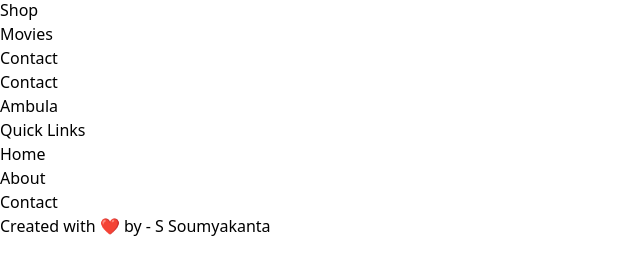
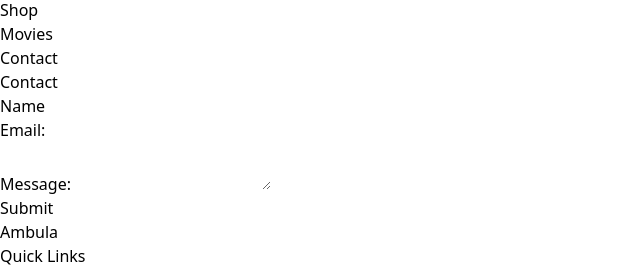
Before and after one commit to s-soumyakanta/ambula-assignment, a React (Vite) app: page /contact in a window 1280 px wide. Shown: the part 398-668 px from the top of the page, without its empty margins (0-640 px from the left). Built offline with nearby package versions, Linux system fonts and the light colour scheme.

Commit message:
contact form completed

```diff
--- a/package.json
+++ b/package.json
@@ -19,6 +19,7 @@
     "react": "^18.2.0",
     "react-dom": "^18.2.0",
     "react-router-dom": "^6.21.1",
+    "react-toastify": "^9.1.3",
     "sort-by": "^1.2.0"
   },
   "devDependencies": {
--- a/src/components/Navbar.jsx
+++ b/src/components/Navbar.jsx
@@ -90,7 +90,7 @@ const Navbar = () => {
 				createPortal(
 					<div
 						onClick={handleClick}
-						className='w-full h-full block z-20 bg-white absolute bg-opacity-60  top-0 lg:hidden'
+						className='w-full h-full block z-20 bg-white fixed bg-opacity-60  top-0 lg:hidden'
 					>
 						<div
 							onClick={(e) => e.stopPropagation()}
--- a/src/pages/Contact.jsx
+++ b/src/pages/Contact.jsx
@@ -1,8 +1,113 @@
+import { useState } from 'react';
+import { ToastContainer, toast } from 'react-toastify';
+import 'react-toastify/dist/ReactToastify.css';
 
 const Contact = () => {
+  const [formData, setFormData] = useState({
+    name: '',
+    email: '',
+    message: '',
+  });
+
+  const handleChange = (e) => {
+    const { name, value } = e.target;
+    setFormData({
+      ...formData,
+      [name]: value,
+    });
+  };
+
+  const validateForm = () => {
+    let valid = true;
+
+    if (formData.name.trim() === '') {
+      toast.error('Name is required');
+      valid = false;
+    }
+
+    const emailRegex = /^[^\s@]+@[^\s@]+\.[^\s@]+$/;
+    if (!emailRegex.test(formData.email)) {
+      toast.error('Invalid email address');
+      valid = false;
+    }
+
+    if (formData.message.trim() === '') {
+      toast.error('Message is required');
+      valid = false;
+    }
+
+    return valid;
+
+  };
+
+  const handleSubmit = (e) => {
+    e.preventDefault();
+
+
+    if (validateForm()) {
+      toast.success('Form submitted successfully');
+      setFormData({
+        name: '',
+        email: '',
+        message: '',
+      })
+    } else {
+      console.log('Form has errors.');
+    }
+  };
+
   return (
-    <div>Contact</div>
-  )
-}
+    <>
+    <div className='w-full flex flex-col space-y-6 items-center justify-center h-screen -mt-20'>
+      <div>
+        <h1 className='font-bold text-4xl uppercase text-red-500'>Contact</h1>
+      </div>
+      <form
+           onSubmit={handleSubmit}
+           className='flex flex-col  text-white max-w-5xl  space-y-10 rounded-md p-10 bg-blue-950 md:w-96'
+      >
+        <div className='flex flex-col space-y-2'>
+          <label htmlFor="name">Name</label>
+          <input
+            type="text"
+            id="name"
+            name="name"
+            value={formData.name}
+            onChange={handleChange}
+            className='text-black rounded-sm pl-2'
+          />
+        </div>
 
-export default Contact
+        <div className='flex flex-col space-y-2'>
+          <label htmlFor="email">Email:</label>
+          <input
+            type="text"
+            id="email"
+            name="email"
+            value={formData.email}
+            onChange={handleChange}
+            className='text-black rounded-sm pl-2'
+          />
+        </div>
+
+        <div className='flex flex-col space-y-2'>
+          <label htmlFor="message">Message:</label>
+          <textarea
+            id="message"
+            name="message"
+            value={formData.message}
+            onChange={handleChange}
+            className='text-black rounded-sm pl-2'
+          />
+        </div>
+
+        <button type="submit" className='bg-red-500 p-2 rounded-md font-bold uppercase text-xl'>Submit</button>
+      </form>
+
+    </div>
+      <ToastContainer />
+    </>
+  );
+};
+
+export default Contact;
--- a/src/pages/shop/ShopHeader.jsx
+++ b/src/pages/shop/ShopHeader.jsx
@@ -39,7 +39,7 @@ const ShopHeader = () => {
 
     {
         isOpen && createPortal(
-        <div className='absolute top-0 w-full z-20 min-h-screen flex justify-center items-center bg-slate-100'>
+        <div className=' fixed top-0 w-full z-20 min-h-screen flex justify-center items-center bg-slate-100'>
            <Cart />
            <div onClick={handleClick} className='absolute cursor-pointer top-4 right-4'>
             <CloseIcon style={{fontSize:"2rem"}} />
```
Also changed, not shown: 1 other file (tests, documents, lock files or other folders).
